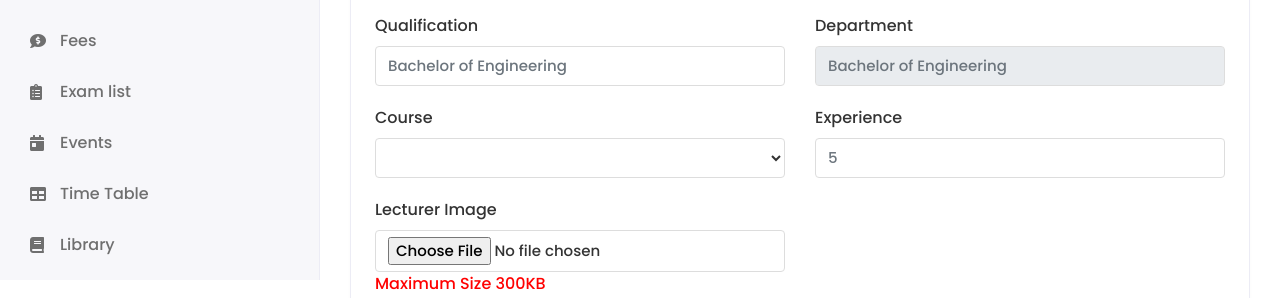
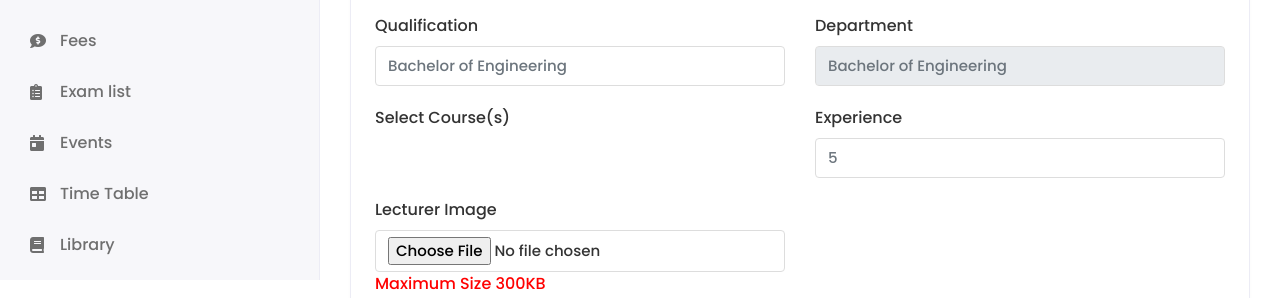
Before and after one commit to niahtech/preschool, a PHP site: page /edit-teacher.php in a window 1280 px wide. Shown: the part 520-818 px from the top of the page. Run offline with PHP 8.4, Linux system fonts and the light colour scheme; the visitor is signed in with stand-in values (Sample User, id 1); data comes from the database, SQL or seed files in the repository; data that the repository does not hold is empty.

Commit message:
Update edit-teacher.php

```diff
--- a/edit-teacher.php
+++ b/edit-teacher.php
@@ -84,13 +84,11 @@
 </div>
 <div class="col-12 col-sm-6">
 <div class="form-group">
-<label>Course</label>
-<select class="form-control" name="course">
-    <option value=""></option>
-    <?php foreach($course as $cou): ?>
-        <option value="<?= $cou['courseCode'];?>"><?= $cou['courseCode'];?></option>
-    <?php endforeach; ?>
-</select>
+<label>Select Course(s)</label>
+<div><?php foreach($course as $cou): ?>
+    <?= $cou['courseCode'];?><input class="mr-1" type="checkbox" value="<?= $cou['courseCode'];?>" name="course[]">
+<?php endforeach; ?></div>
+<div><?=$courseErr ?? NULL;?></div>
 </div>
 </div>
 <div class="col-12 col-sm-6">
```
